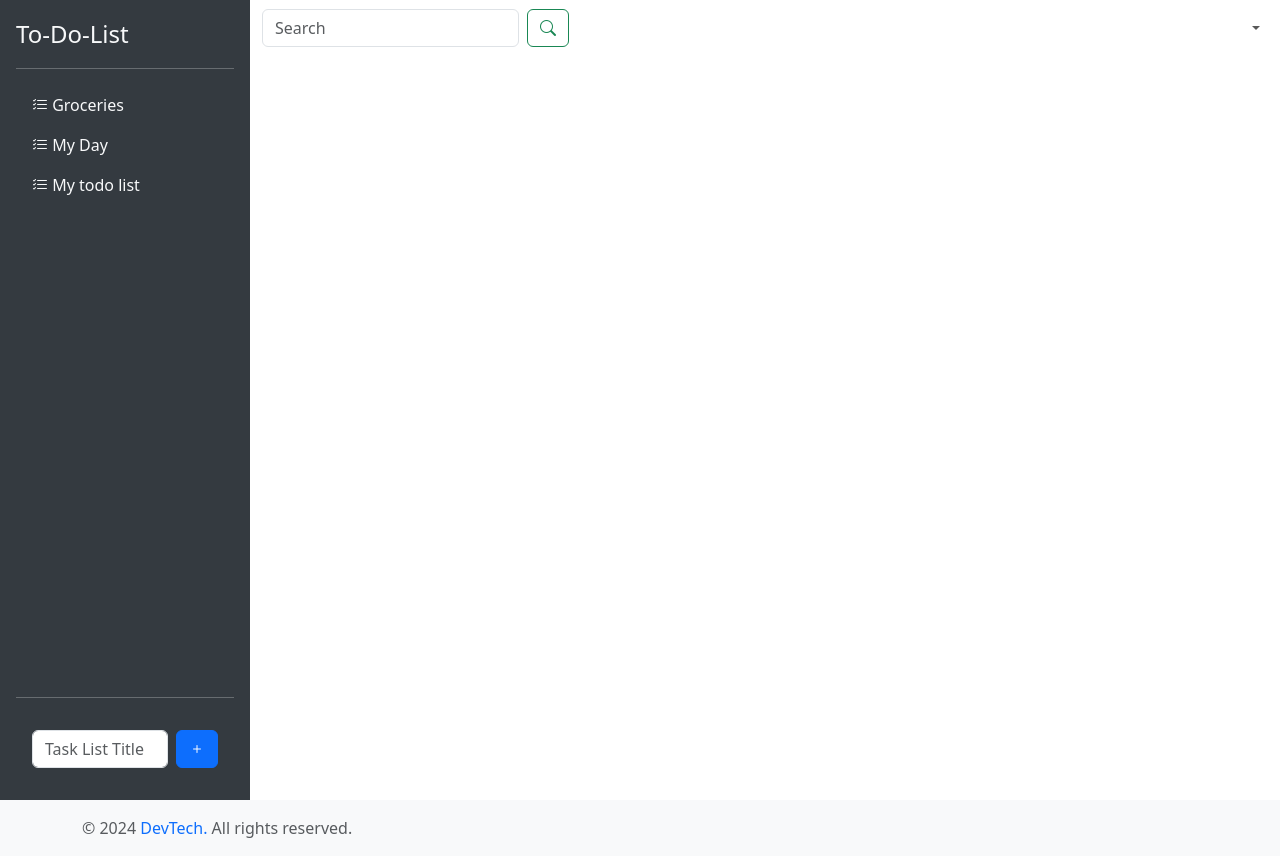
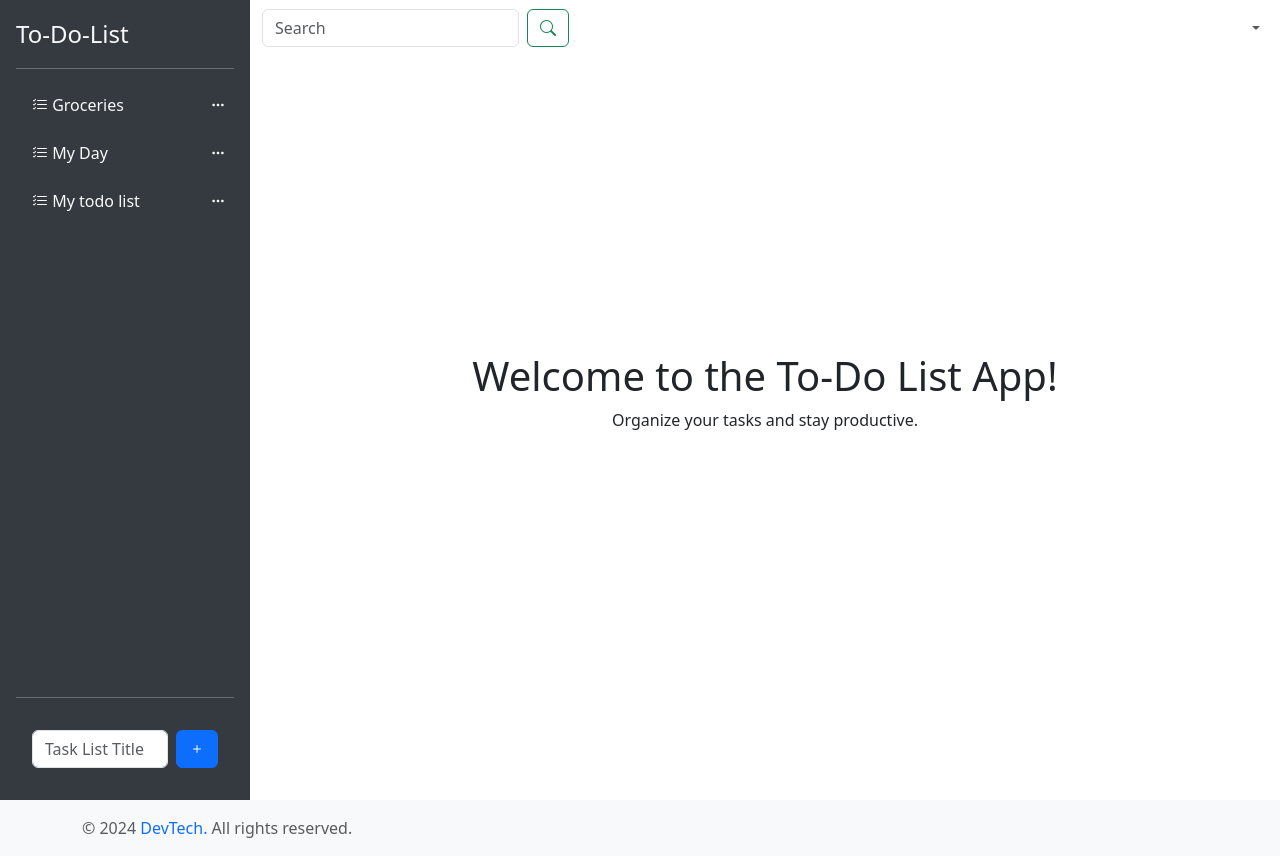
Before and after one commit to AliAbDev11/To-Do-WebApp, a Django app: page / in a window 1280 px wide. Run offline with Django 5.2, Linux system fonts and the light colour scheme; data comes from the database, SQL or seed files in the repository; both versions use the stored data as it was after the commit.

Commit message:
update code

```diff
--- a/todolist/templates/includes/sidebar.html
+++ b/todolist/templates/includes/sidebar.html
@@ -1,19 +1,87 @@
+<!-- Sidebar -->
 <div class="d-flex flex-column flex-shrink-0 p-3 cl-sidebar" style="width: 250px; height: 100vh;">
     <a href="/" class="d-flex align-items-center mb-3 mb-md-0 me-md-auto link-light text-decoration-none">
         <span class="fs-4">To-Do-List</span>
     </a>
     <hr>
+
+    <!-- Task lists section -->
     <ul class="nav nav-pills flex-column mb-auto">
         {% for tasklist in Taskslist %}
-        <li>
+        <li class="d-flex justify-content-between align-items-center mb-2">
+            <!-- Task list link -->
             <a href="{% url 'task_detail' tasklist.id %}" class="nav-link link-light">
-                <i class="bi bi-list-check"></i>
-                {{ tasklist.title }}
+                <i class="bi bi-list-check"></i> {{ tasklist.title }}
             </a>
+
+            <!-- Three-dot dropdown button beside each task list title -->
+            <div class="dropdown">
+                <button class="btn btn-link btn-sm text-light" type="button" id="tasklistOptions{{ tasklist.id }}" data-bs-toggle="dropdown" aria-expanded="false">
+                    <i class="bi bi-three-dots"></i>
+                </button>
+                <ul class="dropdown-menu dropdown-menu-end" aria-labelledby="tasklistOptions{{ tasklist.id }}">
+                    <li>
+                        <button class="dropdown-item" data-bs-toggle="modal" data-bs-target="#updateTaskListModal{{ tasklist.id }}">Update</button>
+                    </li>
+                    <li>
+                        <button class="dropdown-item text-danger" data-bs-toggle="modal" data-bs-target="#deleteTaskListModal{{ tasklist.id }}">Delete</button>
+                    </li>
+                </ul>
+            </div>
         </li>
+
+        <!-- Modal for updating the task list -->
+        <div class="modal fade" id="updateTaskListModal{{ tasklist.id }}" tabindex="-1" aria-labelledby="updateTaskListModalLabel{{ tasklist.id }}" aria-hidden="true">
+            <div class="modal-dialog">
+                <div class="modal-content">
+                    <div class="modal-header">
+                        <h5 class="modal-title text-black" id="updateTaskListModalLabel{{ tasklist.id }}">Update Task List</h5>
+                        <button type="button" class="btn-close" data-bs-dismiss="modal" aria-label="Close"></button>
+                    </div>
+                    <div class="modal-body">
+                        <form method="POST" action="{% url 'update_tasklist' tasklist.id %}">
+                            {% csrf_token %}
+                            <div class="form-group">
+                                <label for="tasklistTitle{{ tasklist.id }}">Task List Title</label>
+                                <input type="text" name="title" class="form-control" id="tasklistTitle{{ tasklist.id }}" value="{{ tasklist.title }}" required>
+                            </div>
+                            <div class="modal-footer">
+                                <button type="button" class="btn btn-secondary" data-bs-dismiss="modal">Close</button>
+                                <button type="submit" class="btn btn-primary">Save changes</button>
+                            </div>
+                        </form>
+                    </div>
+                </div>
+            </div>
+        </div>
+
+        <!-- Modal for delete confirmation -->
+        <div class="modal fade" id="deleteTaskListModal{{ tasklist.id }}" tabindex="-1" aria-labelledby="deleteTaskListModalLabel{{ tasklist.id }}" aria-hidden="true">
+            <div class="modal-dialog">
+                <div class="modal-content">
+                    <div class="modal-header">
+                        <h5 class="modal-title text-black" id="deleteTaskListModalLabel{{ tasklist.id }}">Confirm Delete</h5>
+                        <button type="button" class="btn-close" data-bs-dismiss="modal" aria-label="Close"></button>
+                    </div>
+                    <div class="modal-body text-black">
+                        <p>Are you sure you want to delete the task list: <strong>{{ tasklist.title }}</strong>?</p>
+                    </div>
+                    <div class="modal-footer">
+                        <button type="button" class="btn btn-secondary" data-bs-dismiss="modal">Cancel</button>
+                        <form method="POST" action="{% url 'delete_tasklist' tasklist.id %}">
+                            {% csrf_token %}
+                            <button type="submit" class="btn btn-danger">Delete</button>
+                        </form>
+                    </div>
+                </div>
+            </div>
+        </div>
+
         {% endfor %}
     </ul>
     <hr>
+
+    <!-- Form for creating a new task list -->
     <div class="p-3">
         <form class="d-flex" method="POST" action="{% url 'tasklist' %}">
             {% csrf_token %}
--- /dev/null
+++ b/todolist/templates/pages/index.html
@@ -0,0 +1,10 @@
+{% extends 'base.html' %}
+
+{% block content %}
+<div class="d-flex justify-content-center align-items-center" style="height: 80vh;">
+    <div class="text-center">
+        <h1>Welcome to the To-Do List App!</h1>
+        <p>Organize your tasks and stay productive.</p>
+    </div>
+</div>
+{% endblock %}
--- a/todolist/todo_app/urls.py
+++ b/todolist/todo_app/urls.py
@@ -8,4 +8,6 @@ urlpatterns = [
     path('toggle-task-status/<int:task_id>/', views.toggle_task_status, name='toggle_task_status'),
     path('delete-task/<int:task_id>/', views.delete_task, name='delete_task'),
     path('update-task/<int:task_id>/', views.update_task, name='update_task'),
+    path('tasklist/<int:tasklist_id>/update/', views.update_tasklist, name='update_tasklist'),
+    path('tasklist/<int:tasklist_id>/delete/', views.delete_tasklist, name='delete_tasklist'),
 ]
--- a/todolist/todo_app/views.py
+++ b/todolist/todo_app/views.py
@@ -1,5 +1,7 @@
 from django.shortcuts import render, redirect, get_object_or_404
 from .forms import TaskListForm, TaskForm
+from django.http import HttpResponse
+from django.urls import reverse
 from .models import *
 
 # Create your views here.
@@ -7,7 +9,7 @@ def index(request):
     context = {
         'Taskslist': TaskList.objects.all(),
     }
-    return render(request,'base.html', context)
+    return render(request,'pages/index.html', context)
 
 # View to handle adding a new task list
 def tasklist(request):
@@ -24,7 +26,7 @@ def tasklist(request):
         'TaskListForm': add_Tasklist,
         'Taskslist': TaskList.objects.all(),
     }
-    return render(request, 'base.html', context)
+    return render(request, 'pages/index.html', context)
 
 
 # View to handle displaying the details of a specific task list
@@ -78,3 +80,19 @@ def delete_task(request, task_id):
     tasklist_id = task.tasklist.id  # Get the task list id before deleting
     task.delete()
     return redirect('task_detail', tasklist_id)
+
+# Update task list view
+def update_tasklist(request, tasklist_id):
+    tasklist = get_object_or_404(TaskList, id=tasklist_id)
+    if request.method == 'POST':
+        new_title = request.POST.get('title')
+        tasklist.title = new_title
+        tasklist.save()
+        return redirect('index')  # Redirect to home or any page that lists the task lists
+
+# Delete task list view
+def delete_tasklist(request, tasklist_id):
+    tasklist = TaskList.objects.get(id=tasklist_id)
+    if request.method == 'POST':
+        tasklist.delete()
+        return redirect('tasklist')
```
Also changed, not shown: todolist/db.sqlite3.
